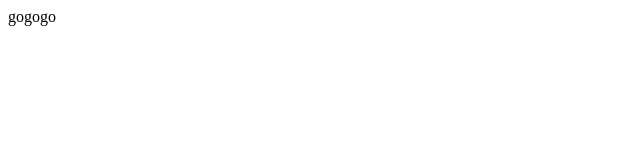
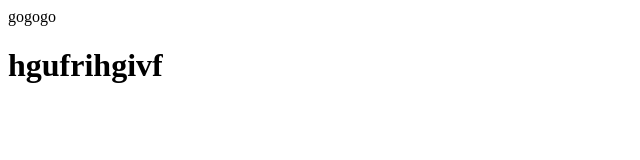
Before and after one commit to juanelruano/La-MamadeAlejandro, a plain HTML site: page index.html in a window 1280 px wide. Shown: the whole page, without its empty margins (0-640 px from the left). Drawn offline with Linux system fonts and the light colour scheme.

Commit message:
Update index.html

```diff
--- a/index.html
+++ b/index.html
@@ -1 +1,2 @@
 gogogo
+<h1>hgufrihgivf</h1>
```
